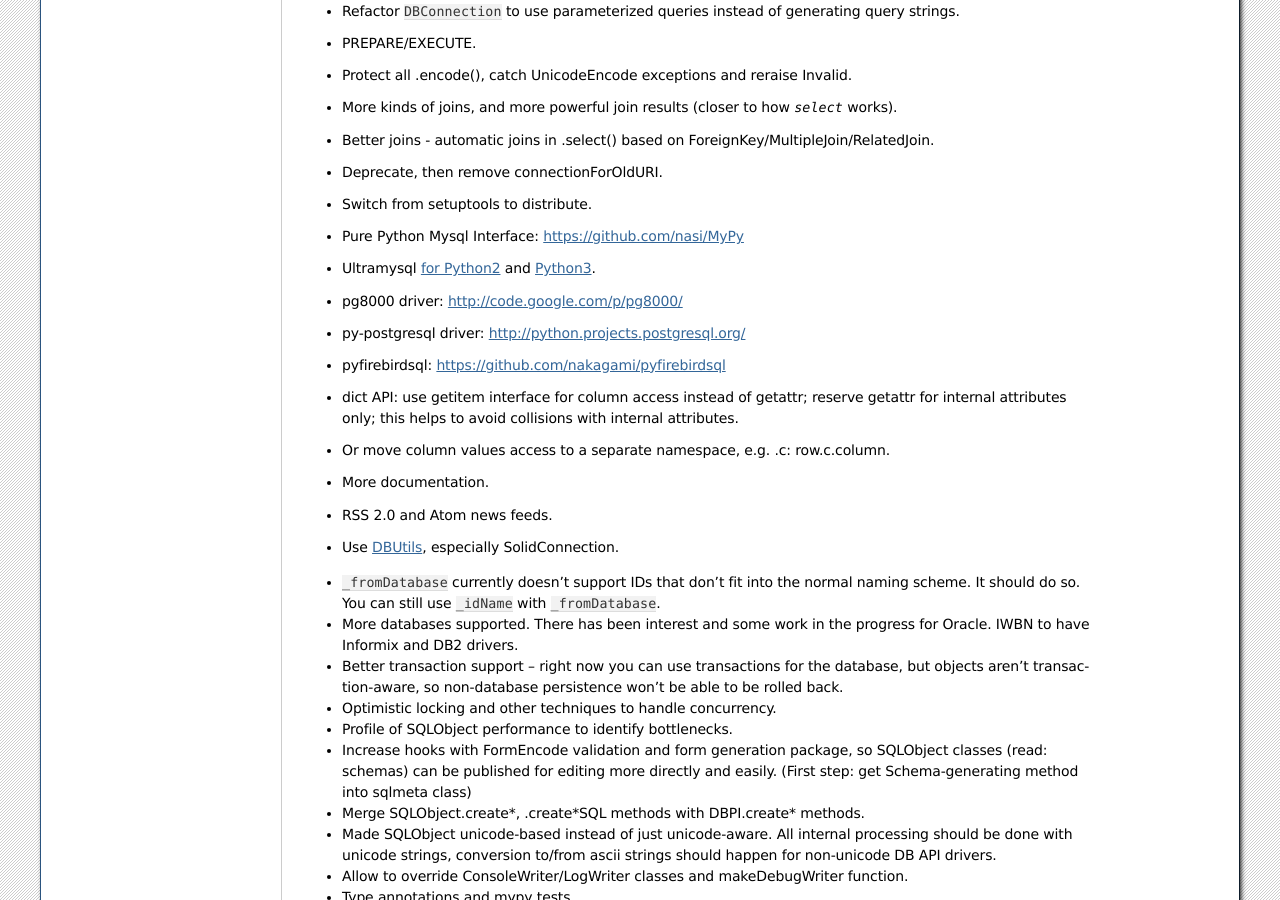
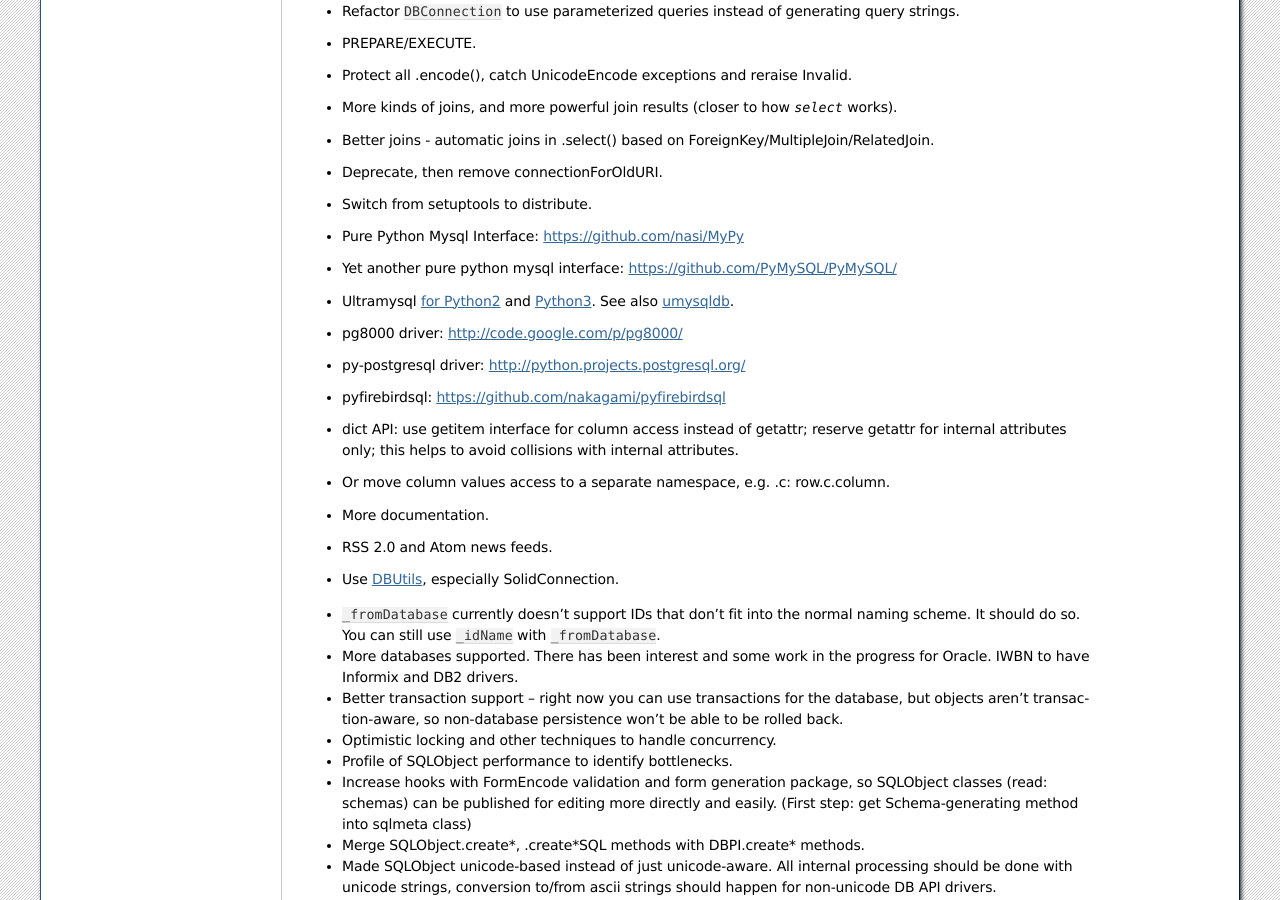
Before and after one commit to sqlobject/sqlobject, a Sphinx documentation site: the page built from docs/TODO.rst, in a window 1280 px wide and 900 px high, scrolled down 896 px. Built offline with Sphinx 7.4.7, drawn with Linux system fonts in a browser that asks for light colours.

Commit message:
TODO: add PyMySQL and umysqldb
[skip ci]

```diff
--- a/docs/TODO.rst
+++ b/docs/TODO.rst
@@ -70,8 +70,11 @@
 
 * Pure Python Mysql Interface: https://github.com/nasi/MyPy
 
+* Yet another pure python mysql interface: https://github.com/PyMySQL/PyMySQL/
+
 * Ultramysql `for Python2 <https://github.com/esnme/ultramysql>`_ and
-  `Python3 <https://github.com/arpitbbhayani/umysql3>`_.
+  `Python3 <https://github.com/arpitbbhayani/umysql3>`_. See also `umysqldb
+  <https://github.com/hongqn/umysqldb>`_.
 
 * pg8000 driver: http://code.google.com/p/pg8000/
 
```
